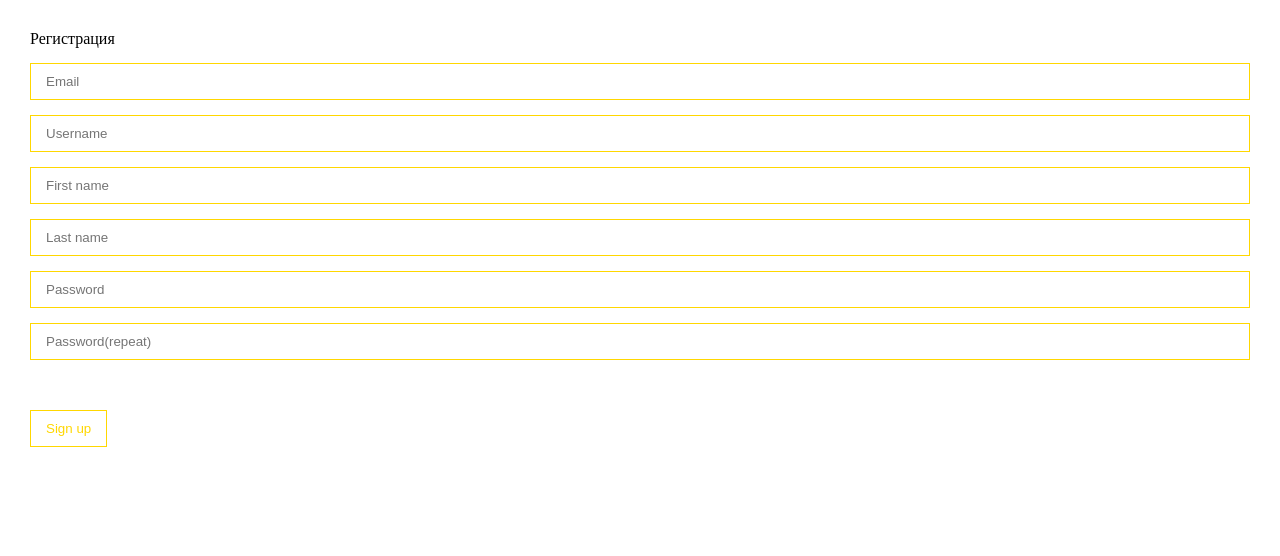
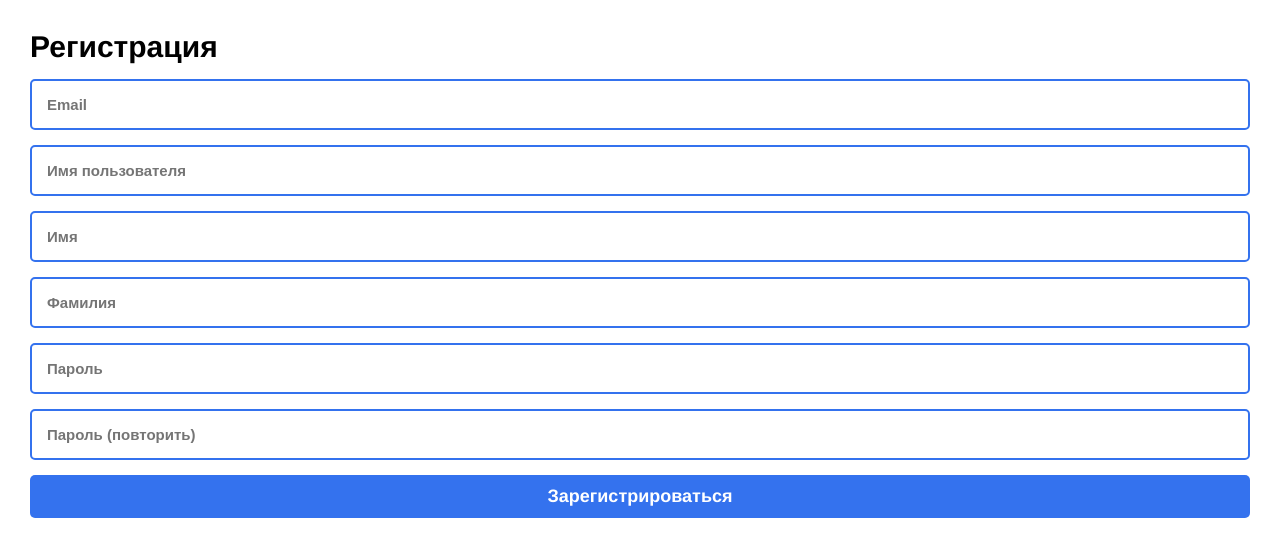
Before and after one commit to S0IG0/kyeye, a Vue app in the folder frontend/: page /register in a window 1280 px wide. Shown: the top 556 px of the page. Built offline with nearby package versions, Linux system fonts and the light colour scheme.

Commit message:
added css styles

```diff
--- a/frontend/src/components/UI/MyButton.vue
+++ b/frontend/src/components/UI/MyButton.vue
@@ -11,11 +11,15 @@
 </script>
 
 <style scoped>
-    .btn{
+.btn {
   padding: 10px 15px;
-        background: none;
-        color: gold;
-        border: 1px solid gold;
+  background: rgb(52, 114, 238);
+  color: white;
+  border: 1px solid transparent;
+  border-radius: 5px;
+  font-family: Helvetica, sans-serif;
+  font-size: 18px;
+  font-weight: 600;
 }
 
 </style>
--- a/frontend/src/components/UI/MyInput.vue
+++ b/frontend/src/components/UI/MyInput.vue
@@ -17,11 +17,15 @@
 </script>
 
 <style scoped>
-    .input{
+.input {
   width: 100%;
-        border: 1px solid gold;
-        padding: 10px 15px;
+  border: 2px solid rgb(52, 114, 238);
+  padding: 15px 15px;
   margin-top: 15px;
+  font-size: 15px;
+  font-weight: 600;
+  color: gray;
+  border-radius: 5px;
 }
 
 </style>
--- a/frontend/src/components/UI/RegisterForm.vue
+++ b/frontend/src/components/UI/RegisterForm.vue
@@ -1,23 +1,36 @@
 <template>
-  <div class="reg">
-    Регистрация
-    <my-input placeholder="Email"
-    v-model="user.email"></my-input>
-    <my-input placeholder="Username"
-    v-model="user.username"></my-input>
-    <my-input placeholder="First name"
-    v-model="user.first_name"></my-input>
-    <my-input placeholder="Last name"
-    v-model="user.last_name"></my-input>
-    <my-input placeholder="Password"
-    v-model="user.password"></my-input>
-    <my-input placeholder="Password(repeat)"
-    v-model="user.repeat_password"></my-input>
-    <my-button class="sign-up"
-    @click="validateData"
-    >Sign up</my-button>
+  <div class="wrapper">
+    <div class="registration">
+      <div class="title">Регистрация</div>
+      <my-input placeholder="Email"
+      v-model="user.email"
+      required
+      ></my-input>
+      <my-input placeholder="Имя пользователя"
+      v-model="user.username"
+      required></my-input>
+      <my-input placeholder="Имя"
+      v-model="user.first_name"
+      required></my-input>
+      <my-input placeholder="Фамилия"
+      v-model="user.last_name"
+      required></my-input>
+      <my-input placeholder="Пароль"
+      v-model="user.password"
+      type="password"
+      required></my-input>
+      <my-input placeholder="Пароль (повторить)"
+      v-model="user.repeat_password"
+      type="password"
+      required></my-input>
+      <div class="button__container">
+        <my-button class="sign-up"
+                   @click="validateData"
+        >Зарегистрироваться</my-button>
+      </div>
+    </div>
+    <error-list :errors="errors" class="error-list"></error-list>
   </div>
-  <error-list :errors="errors"></error-list>
 </template>
 
 <script>
@@ -60,6 +73,22 @@ export default {
 
 <style scoped>
   .sign-up{
-    margin-top: 50px;
+    margin-top: 15px;
+  }
+  .wrapper {
+    display: flex;
+    flex-direction: column;
+    justify-content: center;
+    align-items: center;
+  }
+
+  .button__container{
+    display: flex;
+    flex-direction: column;
+  }
+  .registration .title{
+    font-family: Helvetica, sans-serif;
+    font-size: 30px;
+    font-weight: 600;
   }
 </style>
--- a/frontend/src/components/UX/Error.vue
+++ b/frontend/src/components/UX/Error.vue
@@ -14,5 +14,13 @@ export default {
   .error{
     color: red;
     text-align: center;
+    background: white;
+    border: 2px solid red;
+    border-radius: 5px;
+    width: 100%;
+    padding: 12px 0;
+    font-weight: 600;
+    font-family: Helvetica, sans-serif;
+    transition: 0.5s;
   }
 </style>
--- a/frontend/src/components/UX/ErrorList.vue
+++ b/frontend/src/components/UX/ErrorList.vue
@@ -1,8 +1,8 @@
 <template>
-  <div class="error-list"
-  v-for="error in errors"
-  :key="error">
-    <error>{{ error }}</error>
+  <div class="error-list" v-show="errors.length !== 0">
+      <error v-for="error in errors"
+      :key="error">{{ error }}
+      </error>
   </div>
 </template>
 
@@ -23,10 +23,15 @@ export default {
 
 <style scoped>
   .error-list{
-    width: 500px;
-    height: 200px;
-    border: 2px solid red;
+    width: 100%;
+    height: auto;
     margin-top: 15px;
+    display: flex;
+    flex-direction: column;
+    justify-content: center;
+    align-items: center;
+    flex-wrap: wrap;
+    gap: 10px;
+    transition: 0.5s;
   }
-
 </style>
```
Lines whose indentation alone changed are shown as unchanged.
